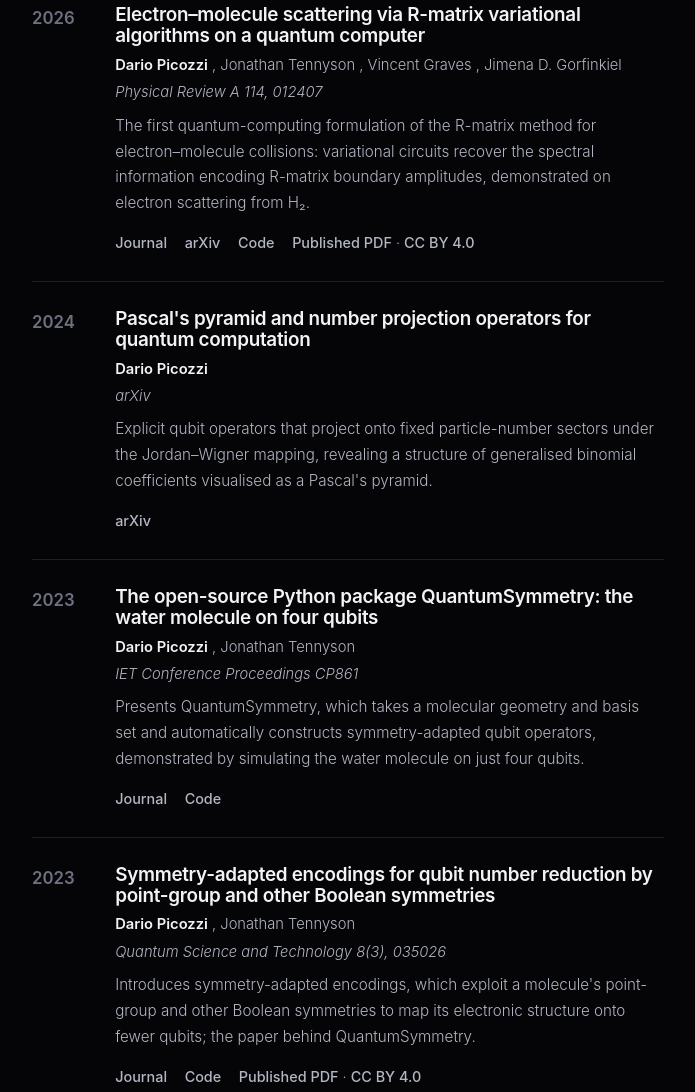
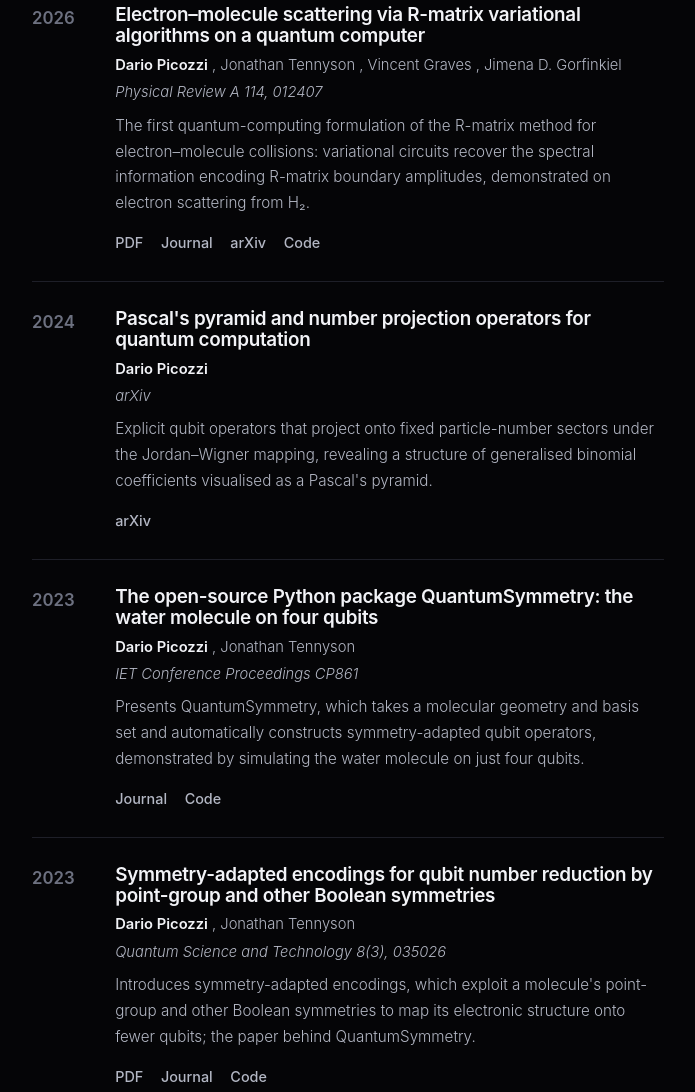
Before and after one commit to dariopicozzi/dariopicozzi.github.io, an Astro site: page /publications in a window 1280 px wide. Shown: the part 1940-3032 px from the top of the page, without its empty margins (292-987 px from the left). Built offline with nearby package versions, Linux system fonts and the light colour scheme; Astro itself is replaced by a stand-in of ours.

Commit message:
Simplify paper PDF links and show them first

```diff
--- a/src/pages/publications.astro
+++ b/src/pages/publications.astro
@@ -98,16 +98,12 @@ const publicationsLd = {
               </p>
               <p class="summary">{p.summary}</p>
               <p class="links">
+                {p.publishedPdf && (
+                  <a href={p.publishedPdf.url} type="application/pdf">PDF</a>
+                )}
                 {Object.entries(p.links).map(([label, href]) => (
                   <a href={href}>{label}</a>
                 ))}
-                {p.publishedPdf && (
-                  <span class="published-pdf">
-                    <a href={p.publishedPdf.url} type="application/pdf">Published PDF</a>
-                    {' · '}
-                    <a href={p.publishedPdf.license.url} rel="license">{p.publishedPdf.license.name}</a>
-                  </span>
-                )}
               </p>
             </div>
           </li>
@@ -157,7 +153,6 @@ const publicationsLd = {
   .venue { margin: 0 0 0.5em; font-size: 0.92rem; font-style: italic; color: var(--ink-soft); }
   .summary { font-size: 0.95rem; color: var(--ink-soft); }
   .links { display: flex; flex-wrap: wrap; gap: 1.1rem; margin: 0; font-size: 0.9rem; }
-  .published-pdf { white-space: nowrap; }
   .thesis { margin-block: 3rem; padding-top: 1.6rem; border-top: 1px solid var(--line); }
   .thesis-head { font-size: 1.05rem; }
   .thesis a { margin-left: 0.5em; }
```
